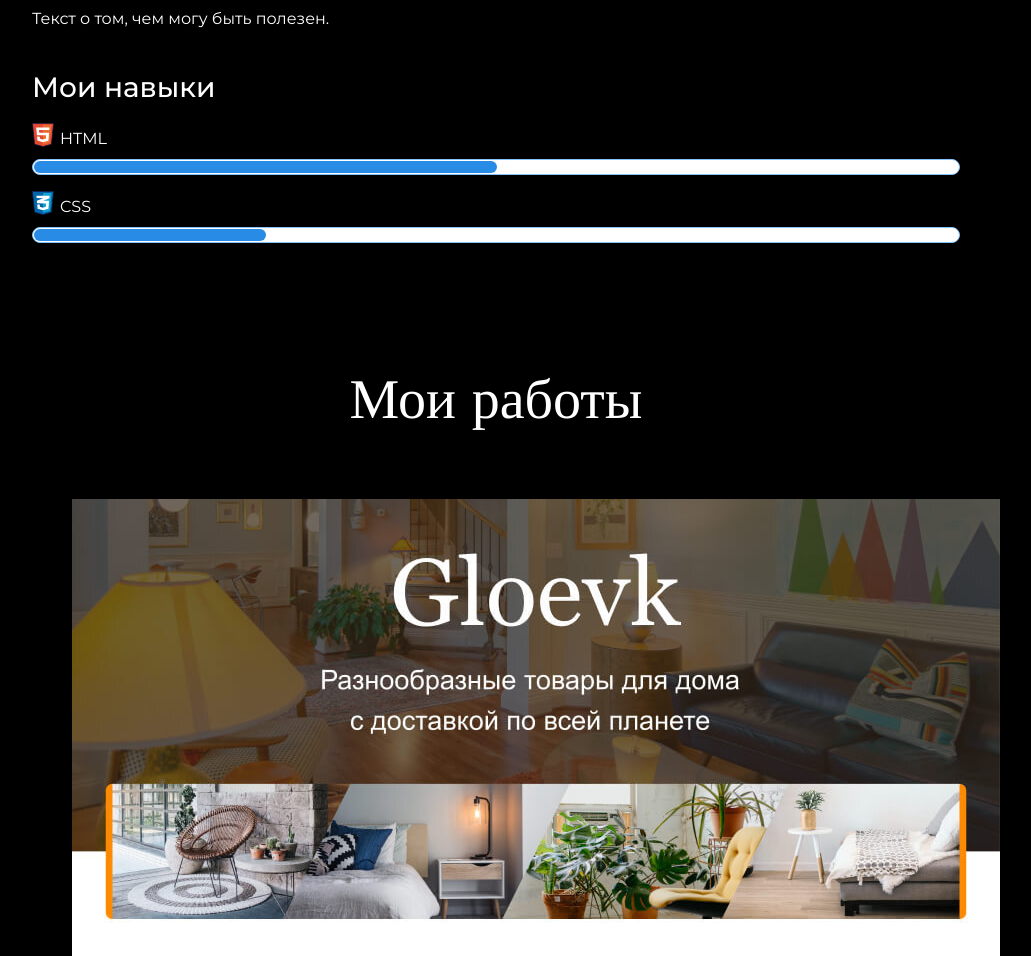
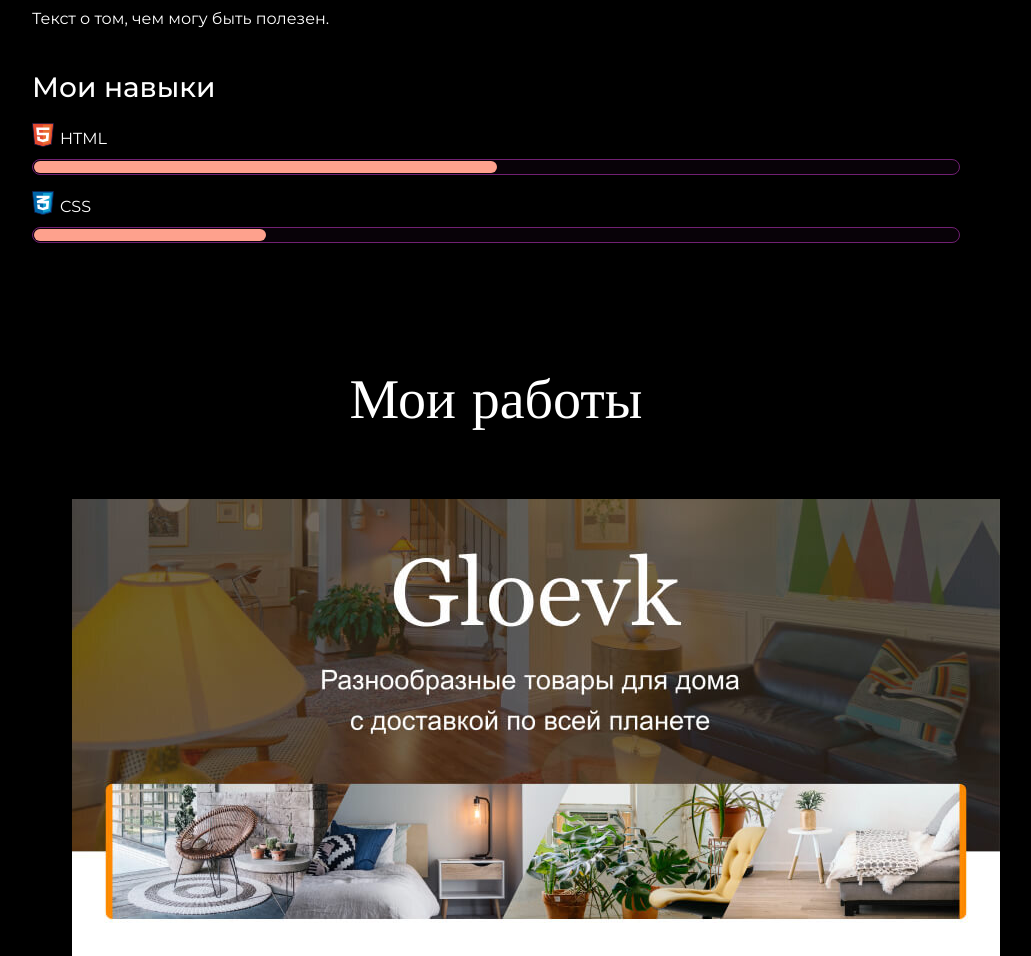
Before and after one commit to Kirill-Kalt/my-site, a plain HTML site: page index.html in a window 1280 px wide. Shown: the part 1920-2876 px from the top of the page, without its empty margins (144-1175 px from the left). Drawn offline with nearby package versions, Linux system fonts and the light colour scheme.

Commit message:
Проверка ошибки

```diff
--- a/style.css
+++ b/style.css
@@ -140,13 +140,13 @@
   padding-left: 28px;
 }
 
-.skill-css {
+ .skill-css {
   background-image: url("img/icon-css.svg");
   background-repeat: no-repeat;
   padding-left: 28px;
 }
 
-.level {
+.dark-theme .level {
   margin: 4px 0 16px;
   padding: 0;
   height: 14px;
@@ -156,7 +156,7 @@
   border-radius: 8px;
 }
 
-.level div {
+.dark-theme .level div {
   margin: 1px;
   height: 12px;
   background-color: #fea18d;
```
